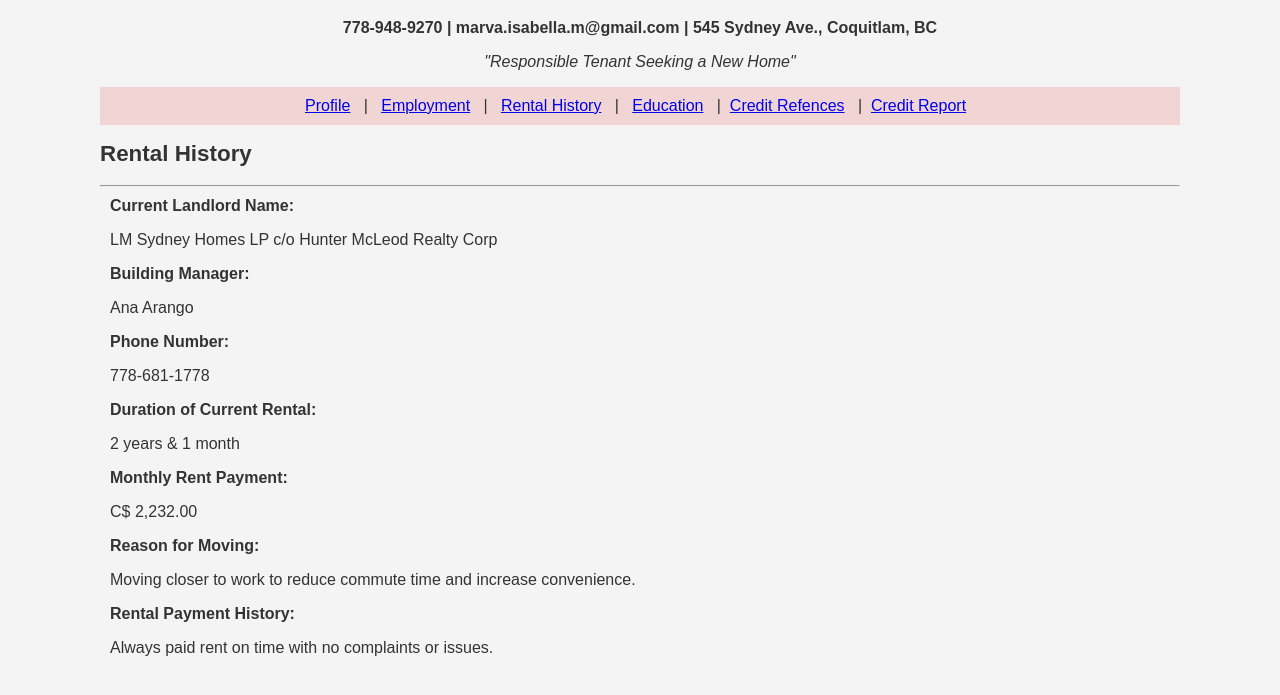
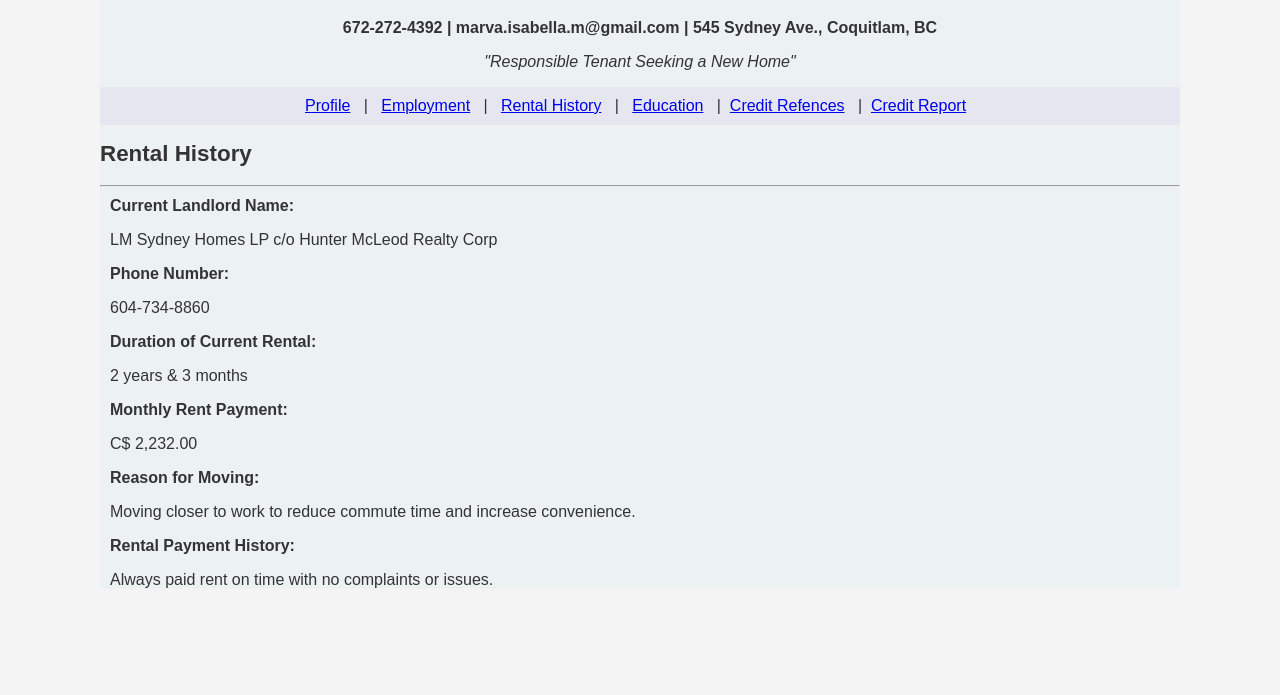
Before and after one commit to mygitbella18/marva.rental.profile, a plain HTML site: page rental-history.html in a window 1280 px wide. Shown: the part 179-874 px from the top of the page. Drawn offline with Linux system fonts and the light colour scheme.

Commit message:
Add files via upload

```diff
--- a/rental-history.html
+++ b/rental-history.html
@@ -70,10 +70,14 @@
         }
         nav {
         position: sticky;
-        background-color: #f1d5d5;
+        background-color: #e6e6f0;
         top: 0; /* Stick to the top of the viewport */
         padding: 10px 0;
         z-index: 1000; /* Ensure it stays on top of other content */
+}
+        .container {
+        background-color: rgb(236, 243, 243);
+        background: rgb(236, 241, 241);
 }
     </style>
 </head>
@@ -88,7 +92,7 @@
     <!-- Resume Content -->
     <div class="resume-content">
         <h1>Marvin (Bella) Modelo</h1>
-        <p align="center"><b>778-948-9270 | marva.isabella.m@gmail.com | 545 Sydney Ave., Coquitlam, BC</b></p>
+        <p align="center"><b>672-272-4392 | marva.isabella.m@gmail.com | 545 Sydney Ave., Coquitlam, BC</b></p>
         <p align="center"><em>"Responsible Tenant Seeking a New Home"</em></p>
 
         <nav align="center">
@@ -103,16 +107,12 @@
                 <p>LM Sydney Homes LP c/o Hunter McLeod Realty Corp</p>
             </div>
             <div class="form-item">
-                <label for="contact-person">Building Manager:</label>
-                <p>Ana Arango</p>
-            </div>
-            <div class="form-item">
                 <label for="contact-number">Phone Number:</label>
-                <p>778-681-1778</p>
+                <p>604-734-8860</p>
             </div>
             <div class="form-item">
                 <label for="rental-duration">Duration of Current Rental:</label>
-                <p>2 years & 1 month</p>
+                <p>2 years & 3 months</p>
             </div>
             <div class="form-item">
                 <label for="monthly-rent">Monthly Rent Payment:</label>
```
Also changed, not shown: credit-ref.html (+6 -2 lines), credit-report.html (+6 -2 lines), education.html (+6 -2 lines), index.html (+7 -9 lines), prof-history.html (+7 -3 lines).
